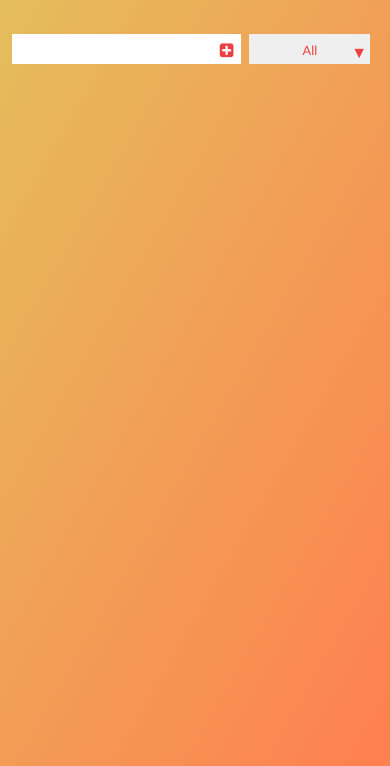
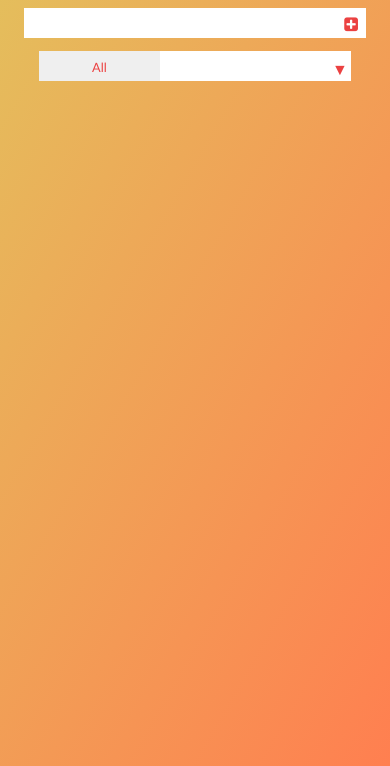
Before and after one commit to NikhilMadheshya/ToDoApp, a plain HTML site: page index.html in a window 390 px wide. Shown: the part 128-894 px from the top of the page. Drawn offline with Linux system fonts and the light colour scheme.

Commit message:
Second Commit

```diff
--- a/style.css
+++ b/style.css
@@ -172,3 +172,17 @@ transition: all 0.5s ease;
     background: rgb(235, 65, 65);
     color: #fff;
 }
+
+@media screen and (max-width:407px)
+{
+    form {flex-wrap: wrap;}
+    form input
+    {
+        width: 80%;
+    }
+    form .select
+    {
+        width: 80%;
+        background: #fff;
+    }
+}
```
